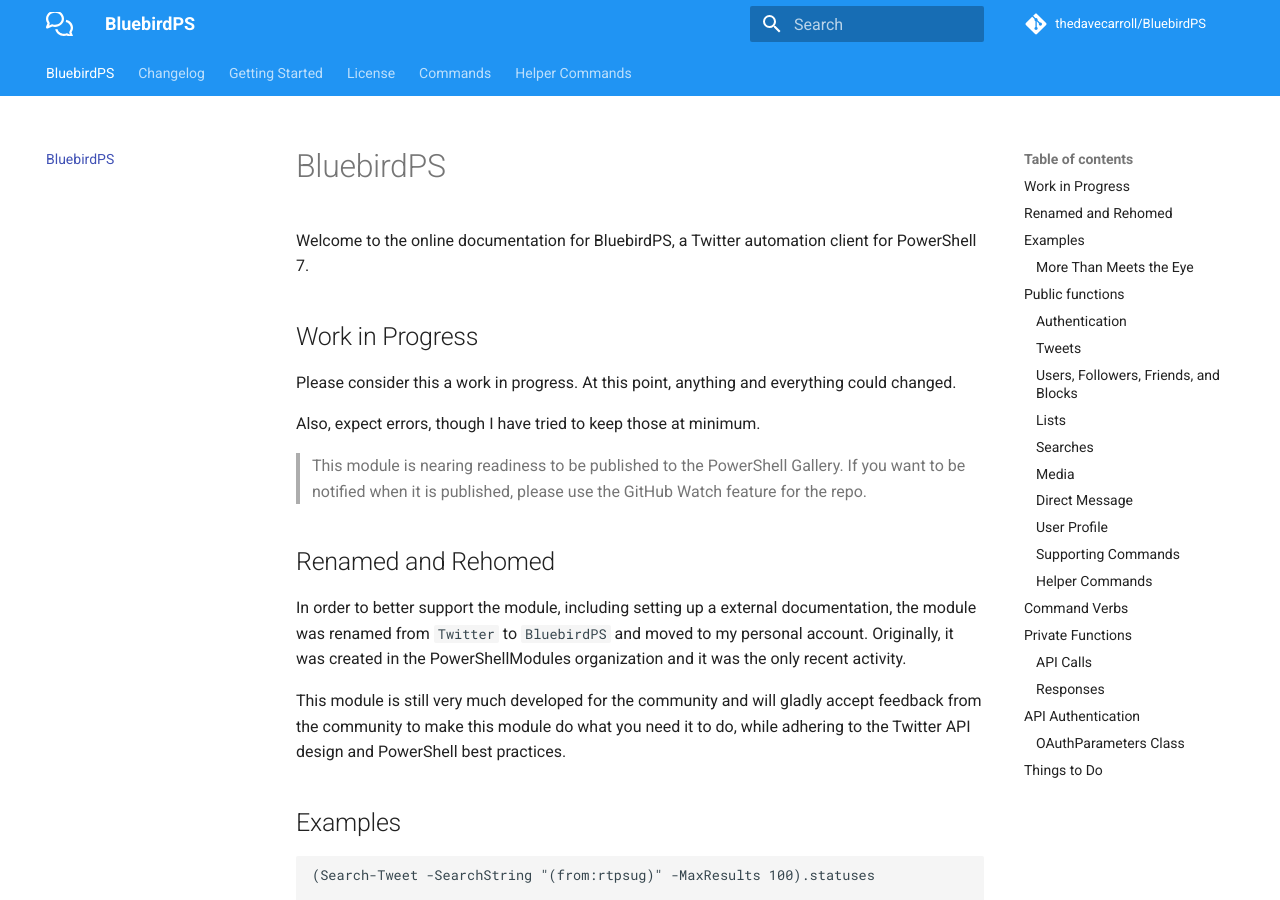
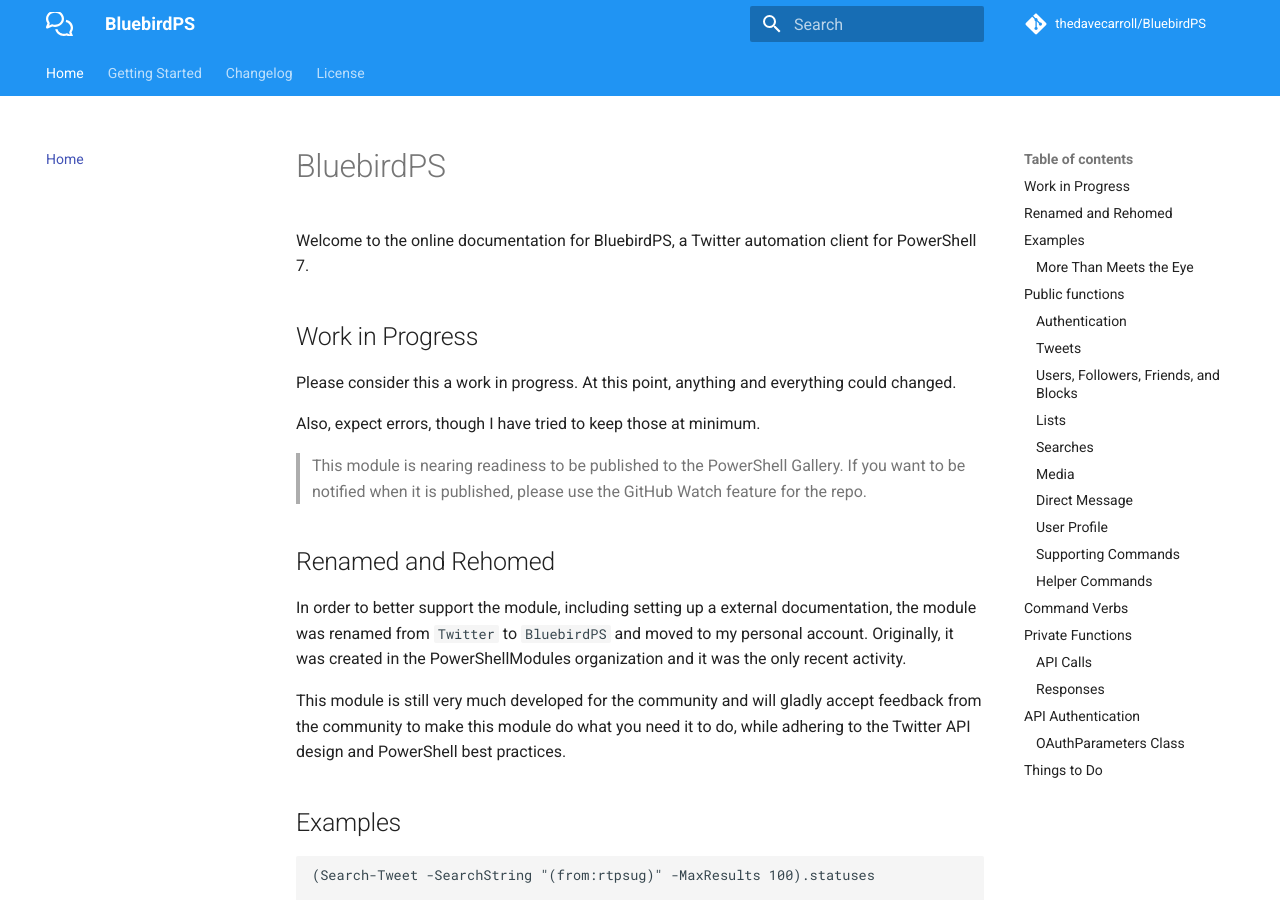
Before and after one commit to thedavecarroll/BluebirdPS, an MkDocs documentation site: the page built from docs/README.md, in a window 1280 px wide and 900 px high. Built offline with MkDocs 1.6.1 and Material for MkDocs 9.7.7, drawn with Linux system fonts in a browser that asks for light colours; comment, search, counter and statistics services are not loaded; some of the changed lines change nothing that is shown.

Commit message:
update nav

```diff
--- a/mkdocs.yml
+++ b/mkdocs.yml
@@ -41,3 +41,9 @@
       link: https://twitter.com/thedavecarroll
     - icon: fontawesome/brands/linkedin
       link: https://www.linkedin.com/in/thedavecarroll/
+
+nav:
+  - Home: README.md
+  - Getting Started: GettingStarted.md
+  - Changelog: CHANGELOG.md
+  - License: LICENSE.md
```
